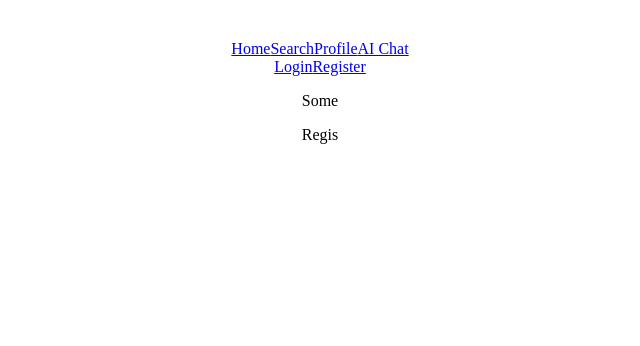
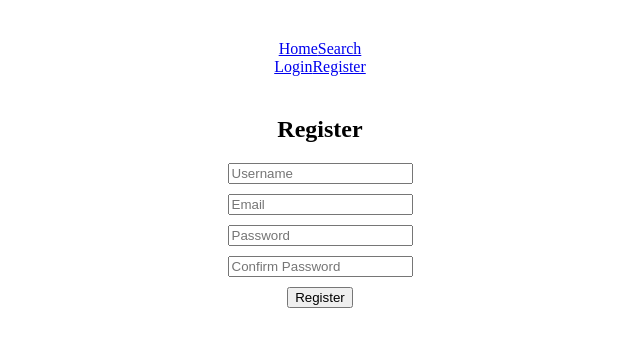
Before and after one commit to yeahmerey/libr-front-part, a React (Vite) app: page /register in a window 1280 px wide. Shown: the top 346 px of the page, without its empty margins (320-960 px from the left). Built offline with nearby package versions, Linux system fonts and the light colour scheme; no server answers.

Commit message:
auth fully completed

```diff
--- a/src/App.jsx
+++ b/src/App.jsx
@@ -7,6 +7,7 @@ import Login from "./pages/Login/Login.jsx";
 import Register from "./pages/Register/Register.jsx";
 import AIChat from "./pages/AIChat/AIChat.jsx";
 import Profile from "./pages/Profile/Profile.jsx";
+import PrivateRoute from "./components/PrivateRoute/PrivateRoute.jsx";
 
 function App() {
   return (
@@ -17,8 +18,22 @@ function App() {
           <Route path="search" element={<Search />} />
           <Route path="login" element={<Login />} />
           <Route path="register" element={<Register />} />
-          <Route path="chat" element={<AIChat />} />
-          <Route path="profile" element={<Profile />} />
+          <Route
+            path="profile"
+            element={
+              <PrivateRoute>
+                <Profile />
+              </PrivateRoute>
+            }
+          />
+          <Route
+            path="chat"
+            element={
+              <PrivateRoute>
+                <AIChat />
+              </PrivateRoute>
+            }
+          />
         </Route>
       </Routes>
     </BrowserRouter>
--- a/src/components/NavBar/NavBar.jsx
+++ b/src/components/NavBar/NavBar.jsx
@@ -1,18 +1,40 @@
-import "./NavBar.css";
 import { NavLink } from "react-router-dom";
+import { useAuth } from "../../context/useAuth.js";
 
 export default function NavBar() {
+  const { user, logout } = useAuth();
+
   return (
     <>
       <nav className="nav">
         <NavLink to="/">Home</NavLink>
         <NavLink to="/search">Search</NavLink>
-        <NavLink to="/profile">Profile</NavLink>
-        <NavLink to="/chat">AI Chat</NavLink>
+        {user && <NavLink to="/profile">Profile</NavLink>}
+        {user && <NavLink to="/chat">AI Chat</NavLink>}
       </nav>
+
       <nav className="nav-second">
-        <NavLink to="/login">Login</NavLink>
-        <NavLink to="/register">Register</NavLink>
+        {user ? (
+          <div className="auth-info">
+            Hello, {user.username}!{" "}
+            <button
+              onClick={logout}
+              style={{
+                marginLeft: "10px",
+                background: "none",
+                color: "blue",
+                cursor: "pointer",
+              }}
+            >
+              Logout
+            </button>
+          </div>
+        ) : (
+          <>
+            <NavLink to="/login">Login</NavLink>
+            <NavLink to="/register">Register</NavLink>
+          </>
+        )}
       </nav>
     </>
   );
--- /dev/null
+++ b/src/components/PrivateRoute/PrivateRoute.jsx
@@ -0,0 +1,11 @@
+import { Navigate } from "react-router-dom";
+import { useAuth } from "../../hooks/useAuth";
+
+export default function PrivateRoute({ children }) {
+  const { user, loading } = useAuth();
+
+  if (loading) return <div>Loading...</div>;
+  if (!user) return <Navigate to="/login" replace />;
+
+  return children;
+}
--- a/src/components/RootLayout/RootLayout.jsx
+++ b/src/components/RootLayout/RootLayout.jsx
@@ -1,5 +1,6 @@
+// src/components/RootLayout/RootLayout.jsx
 import { Outlet } from "react-router-dom";
-import NavBar from "../NavBar/NavBar.jsx";
+import NavBar from "../NavBar/NavBar";
 
 export default function RootLayout() {
   return (
--- /dev/null
+++ b/src/context/AuthContext.jsx
@@ -0,0 +1,79 @@
+// src/context/AuthContext.jsx
+import { useEffect, useState } from "react";
+import { AuthContext } from "./AuthContextConst.js";
+const API_BASE_URL = "http://localhost:8000";
+
+// const AuthContext = createContext();
+
+export default function AuthProvider({ children }) {
+  const [user, setUser] = useState(null);
+  const [loading, setLoading] = useState(true);
+
+  const checkAuth = async () => {
+    try {
+      const res = await fetch(`${API_BASE_URL}/users/me`, {
+        method: "GET",
+        credentials: "include",
+      });
+      if (res.ok) {
+        const userData = await res.json();
+        setUser(userData);
+      } else {
+        setUser(null);
+      }
+    } catch (err) {
+      console.error("Auth check error:", err);
+      setUser(null);
+    } finally {
+      setLoading(false);
+    }
+  };
+
+  const login = async (username, password) => {
+    const res = await fetch(`${API_BASE_URL}/auth/login`, {
+      method: "POST",
+      headers: { "Content-Type": "application/json" },
+      credentials: "include",
+      body: JSON.stringify({ username, password }),
+    });
+    if (!res.ok) throw new Error("Login failed");
+    await checkAuth(); // обновляем состояние после логина
+  };
+
+  const register = async (username, email, password) => {
+    const res = await fetch(`${API_BASE_URL}/auth/register`, {
+      method: "POST",
+      headers: { "Content-Type": "application/json" },
+      body: JSON.stringify({ username, email, password }),
+    });
+    if (!res.ok) throw new Error("Registration failed");
+    // После регистрации — можно сразу логиниться или перенаправлять
+  };
+
+  const logout = async () => {
+    // FastAPI должен иметь эндпоинт /auth/logout, который очищает cookie
+    await fetch(`${API_BASE_URL}/auth/logout`, {
+      method: "POST",
+      credentials: "include",
+    });
+    setUser(null);
+  };
+
+  useEffect(() => {
+    checkAuth();
+  }, []);
+
+  return (
+    <AuthContext.Provider value={{ user, loading, login, register, logout }}>
+      {children}
+    </AuthContext.Provider>
+  );
+}
+
+// export const useAuth = () => {
+//   const context = useContext(AuthContext);
+//   if (!context) {
+//     throw new Error("useAuth must be used within AuthProvider");
+//   }
+//   return context;
+// };
--- /dev/null
+++ b/src/context/AuthContextConst.js
@@ -0,0 +1,2 @@
+import { createContext } from "react";
+export const AuthContext = createContext();
--- /dev/null
+++ b/src/context/useAuth.js
@@ -0,0 +1,9 @@
+import { useContext } from "react";
+import { AuthContext } from "../context/AuthContextConst";
+export const useAuth = () => {
+  const context = useContext(AuthContext);
+  if (!context) {
+    throw new Error("useAuth must be used within AuthProvider");
+  }
+  return context;
+};
--- /dev/null
+++ b/src/hooks/useAuth.js
@@ -0,0 +1,39 @@
+import { useState, useEffect } from "react";
+
+const API_BASE_URL = "http://localhost:8000";
+
+export function useAuth() {
+  const [user, setUser] = useState(null);
+  const [loading, setLoading] = useState(true);
+
+  useEffect(() => {
+    const checkAuth = async () => {
+      try {
+        const response = await fetch(`${API_BASE_URL}/users/me`, {
+          method: "GET",
+          credentials: "include",
+        });
+
+        if (response.ok) {
+          const userData = await response.json();
+          setUser(userData);
+        } else {
+          setUser(null);
+        }
+      } catch (err) {
+        console.error("Auth check failed:", err);
+        setUser(null);
+      } finally {
+        setLoading(false);
+      }
+    };
+
+    checkAuth();
+  }, []);
+
+  const logout = async () => {
+    setUser(null);
+  };
+
+  return { user, loading, logout };
+}
--- a/src/main.jsx
+++ b/src/main.jsx
@@ -1,11 +1,12 @@
-// src/main.jsx
 import React from "react";
 import ReactDOM from "react-dom/client";
+import AuthProvider from "./context/AuthContext";
 import App from "./App.jsx";
-import "./index.css"; // если есть
 
 ReactDOM.createRoot(document.getElementById("root")).render(
   <React.StrictMode>
-    <App />
+    <AuthProvider>
+      <App />
+    </AuthProvider>
   </React.StrictMode>
 );
--- a/src/pages/Login/Login.jsx
+++ b/src/pages/Login/Login.jsx
@@ -1,9 +1,50 @@
-function Login() {
+import { useState } from "react";
+import { useNavigate } from "react-router-dom";
+import { useAuth } from "../../context/useAuth.js";
+
+export default function Login() {
+  const [username, setUsername] = useState("");
+  const [password, setPassword] = useState("");
+  const [error, setError] = useState("");
+  const { login } = useAuth();
+  const navigate = useNavigate();
+
+  const handleSubmit = async (e) => {
+    e.preventDefault();
+    setError("");
+    try {
+      await login(username, password);
+      navigate("/profile");
+    } catch (err) {
+      setError(err.message || "Login failed");
+    }
+  };
+
   return (
-    <>
-      <p>Some</p>
-      <p>Login</p>
-    </>
+    <div style={{ padding: "20px", maxWidth: "400px", margin: "0 auto" }}>
+      <h2>Login</h2>
+      {error && <p style={{ color: "red" }}>{error}</p>}
+      <form onSubmit={handleSubmit}>
+        <div>
+          <input
+            type="text"
+            placeholder="Username"
+            value={username}
+            onChange={(e) => setUsername(e.target.value)}
+            required
+          />
+        </div>
+        <div style={{ margin: "10px 0" }}>
+          <input
+            type="password"
+            placeholder="Password"
+            value={password}
+            onChange={(e) => setPassword(e.target.value)}
+            required
+          />
+        </div>
+        <button type="submit">Login</button>
+      </form>
+    </div>
   );
 }
-export default Login;
--- a/src/pages/Profile/Profile.jsx
+++ b/src/pages/Profile/Profile.jsx
@@ -1,9 +1,26 @@
-function Profile() {
+import { useAuth } from "../../context/useAuth.js";
+
+export default function Profile() {
+  const { user } = useAuth();
+
+  if (!user) return <p>Loading...</p>;
+
   return (
-    <>
-      <p>Some</p>
-      <p>Profile</p>
-    </>
+    <div style={{ padding: "20px" }}>
+      <h1>Profile</h1>
+      <p>
+        <strong>Username:</strong> {user.username}
+      </p>
+      {user.email && (
+        <p>
+          <strong>Email:</strong> {user.email}
+        </p>
+      )}
+      {user.bio && (
+        <p>
+          <strong>Bio:</strong> {user.bio}
+        </p>
+      )}
+    </div>
   );
 }
-export default Profile;
--- a/src/pages/Register/Register.jsx
+++ b/src/pages/Register/Register.jsx
@@ -1,9 +1,103 @@
-function Register() {
+import { useState } from "react";
+import { useNavigate } from "react-router-dom";
+import { useAuth } from "../../context/useAuth.js";
+
+export default function Register() {
+  const [username, setUsername] = useState("");
+  const [email, setEmail] = useState("");
+  const [password, setPassword] = useState("");
+  const [confirmPassword, setConfirmPassword] = useState("");
+  const [error, setError] = useState("");
+  const { register } = useAuth();
+  const navigate = useNavigate();
+
+  const validatePassword = (pass) => {
+    const minLength = 8;
+    const hasUpperCase = /[A-Z]/.test(pass);
+    const hasLowerCase = /[a-z]/.test(pass);
+    const hasNumber = /[0-9]/.test(pass);
+
+    if (!minLength) {
+      return "Password must be at least 8 characters long.";
+    }
+    if (!hasUpperCase) {
+      return "Password must contain at least one uppercase letter.";
+    }
+    if (!hasLowerCase) {
+      return "Password must contain at least one lowercase letter.";
+    }
+    if (!hasNumber) {
+      return "Password must contain at least one number.";
+    }
+    return null;
+  };
+
+  const handleSubmit = async (e) => {
+    e.preventDefault();
+    setError("");
+
+    const passwordError = validatePassword(password);
+    if (passwordError) {
+      setError(passwordError);
+      return;
+    }
+    if (password !== confirmPassword) {
+      setError("Passwords do not match");
+      return;
+    }
+    try {
+      await register(username, email, password);
+      alert("Registration successful! Please log in.");
+      navigate("/login");
+    } catch (err) {
+      setError(err.message || "Registration failed");
+    }
+  };
+
   return (
-    <>
-      <p>Some</p>
-      <p>Regis</p>
-    </>
+    <div style={{ padding: "20px", maxWidth: "400px", margin: "0 auto" }}>
+      <h2>Register</h2>
+      {error && <p style={{ color: "red" }}>{error}</p>}
+      <form onSubmit={handleSubmit}>
+        <div>
+          <input
+            type="text"
+            placeholder="Username"
+            value={username}
+            onChange={(e) => setUsername(e.target.value)}
+            required
+          />
+        </div>
+        <div style={{ margin: "10px 0" }}>
+          <input
+            type="email"
+            placeholder="Email"
+            value={email}
+            onChange={(e) => setEmail(e.target.value)}
+            required
+          />
+        </div>
+        <div style={{ margin: "10px 0" }}>
+          <input
+            type="password"
+            placeholder="Password"
+            value={password}
+            onChange={(e) => setPassword(e.target.value)}
+            required
+          />
+        </div>
+        <div style={{ margin: "10px 0" }}>
+          <input
+            type="password"
+            placeholder="Confirm Password"
+            value={confirmPassword}
+            onChange={(e) => setConfirmPassword(e.target.value)}
+            required
+          />
+        </div>
+
+        <button type="submit">Register</button>
+      </form>
+    </div>
   );
 }
-export default Register;
```
